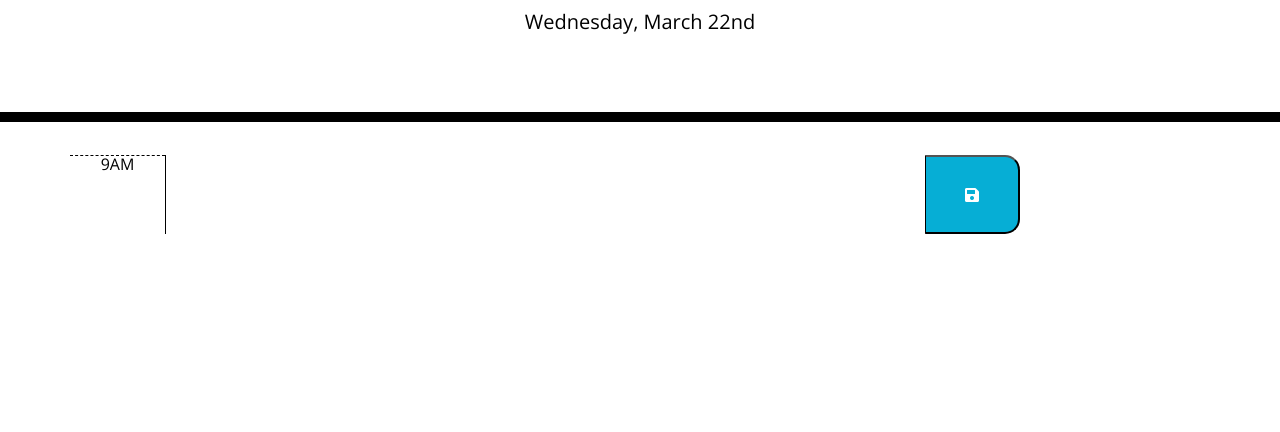
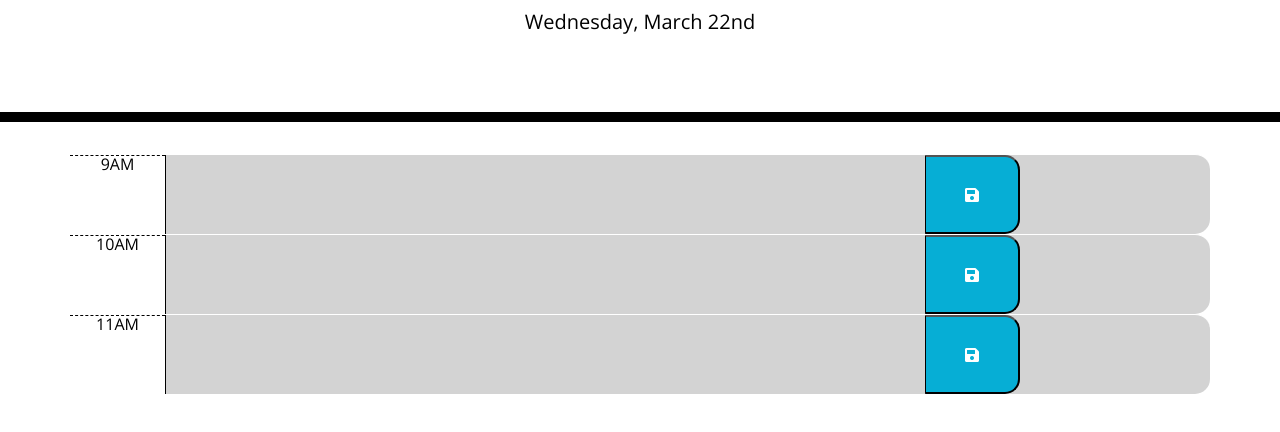
Before and after one commit to 42-djc/Module-7-Workdayplanner, a plain HTML site: page starter/index.html in a window 1280 px wide. Shown: the part 182-614 px from the top of the page. Drawn offline with nearby package versions, Linux system fonts and the light colour scheme.

Commit message:
added function to run over time and apply styles

```diff
--- a/starter/index.html
+++ b/starter/index.html
@@ -35,7 +35,20 @@
         <textarea class="col-8 description"></textarea>
         <button class="col-1 saveBtn" date-time="9am"><i class="fas fa-save"></i></button>
       </div>
+
+    <div class="row time-block" id="10am">
+      <div class="col-1 hour">10AM</div>
+      <textarea class="col-8 description"></textarea>
+      <button class="col-1 saveBtn" date-time="10am"><i class="fas fa-save"></i></button>
     </div>
+    <div class="row time-block" id="11am">
+    <div class="col-1 hour">11AM</div>
+    <textarea class="col-8 description"></textarea>
+    <button class="col-1 saveBtn" date-time="11am"><i class="fas fa-save"></i></button>
+  </div>
+</div>
+
+
 
     <script src="https://cdnjs.cloudflare.com/ajax/libs/jquery/3.2.1/jquery.min.js"></script>
     <script src="https://cdnjs.cloudflare.com/ajax/libs/moment.js/2.24.0/moment.min.js"></script>
--- a/starter/script.js
+++ b/starter/script.js
@@ -12,4 +12,24 @@ $("#currentDay").text(currentDate);
     console.log(localStorage);
   });
 
+  function colourCode() {
+    let currentHour = moment().hour();
+    console.log(currentHour);
+
+    $(".time-block").each(function () {
+    let timeblockHour = parseInt($(this).attr("id"));
+
+    if (timeblockHour > currentHour) {
+      $(this).addClass("future");
+    } else if (timeblockHour === currentHour) {
+      $(this).addClass("present");
+    } else {
+      $(this).addClass("past");
+    }
+  });
+}
+
+
+  colourCode();
+
   $("#9am .description").val(localStorage.getItem("9am"));
```
